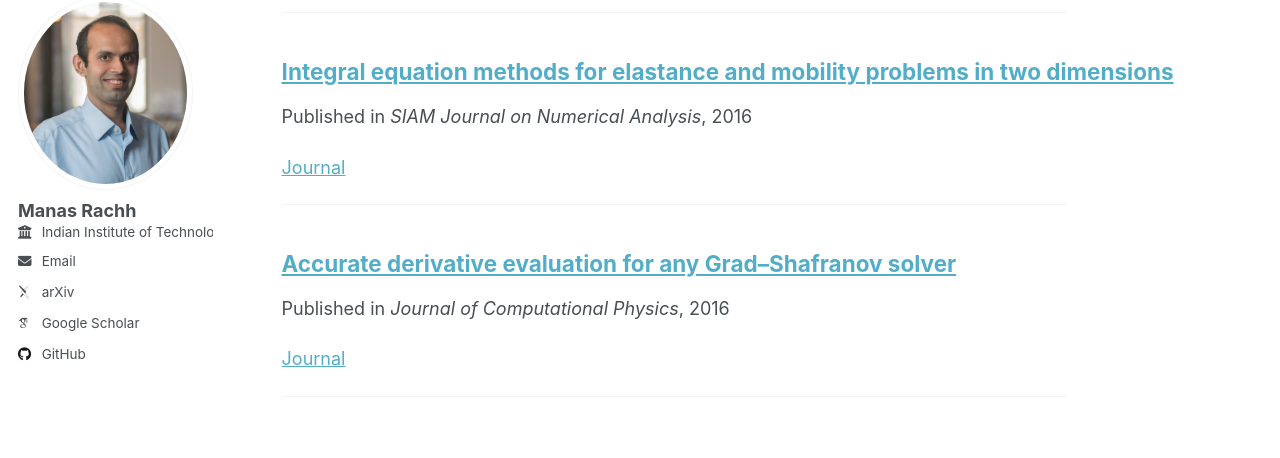
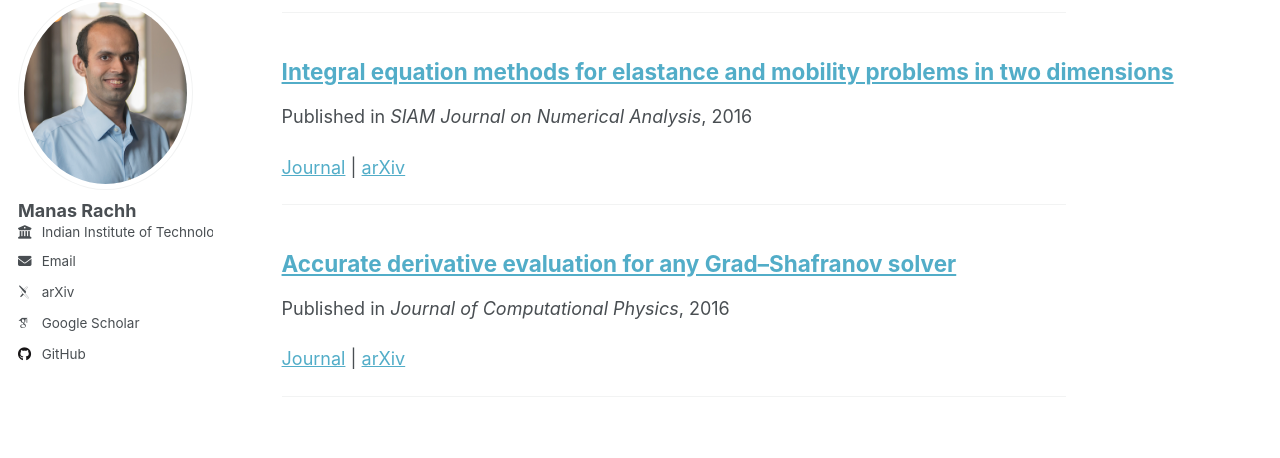
Before and after one commit to mrachh/mrachh.github.io, a Jekyll site: the page built from _pages/publications.html, in a window 1280 px wide and 900 px high, scrolled down 14028 px. Shown: the part 103-561 px from the top of the window. Built offline with Jekyll 4.4.1, drawn with Linux system fonts in a browser that asks for light colours; some web fonts are replaced; a script that is not in the unit is left out.

Commit message:
small changes

```diff
--- a/_includes/archive-single-pub.html
+++ b/_includes/archive-single-pub.html
@@ -70,6 +70,8 @@
       <p>Recommended citation: {{ post.citation }}</p>
     {% elsif post.paperurl and post.bibtexurl %}
       <p><a href=" {{ post.paperurl }} ">Journal</a> | <a href="{{ post.bibtexurl }}">Download Bibtex</a></p>
+    {% elsif post.paperurl and post.arxivurl %}
+      <p><a href=" {{ post.paperurl }} ">Journal</a> | <a href="{{ post.arxivurl }}">arXiv</a></p>
     {% elsif post.paperurl %}
       <p><a href=" {{ post.paperurl }} ">Journal</a></p>
     {% elsif post.arxivurl and post.bibtexurl %}
```
